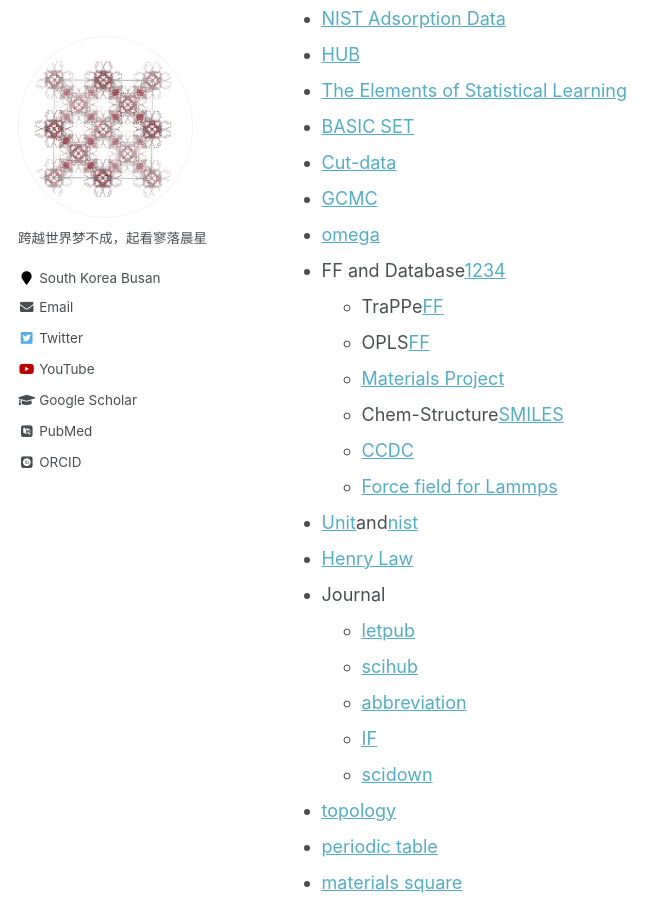
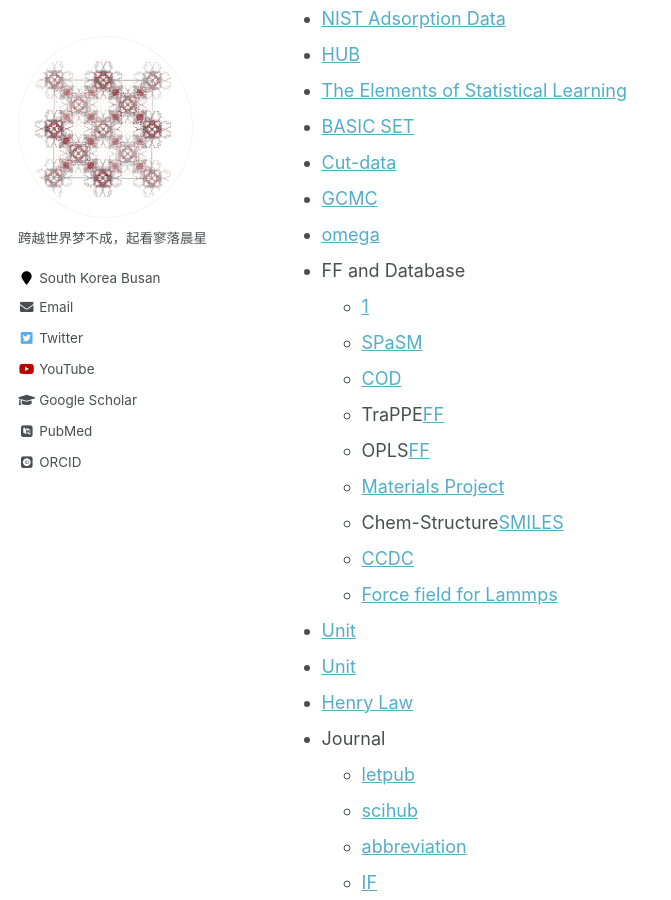
Before and after one commit to sxm13/ZGBshenxiaomoCV.github.io, a Jekyll site: the page built from _pages/markdown.md, in a window 1280 px wide and 900 px high, scrolled down 2807 px. Shown: the whole window, without its empty margins (0-671 px from the left). Built offline with Jekyll 4.4.1, drawn with Linux system fonts in a browser that asks for light colours; some web fonts are replaced.

Commit message:
Update markdown.md

```diff
--- a/_pages/markdown.md
+++ b/_pages/markdown.md
@@ -86,14 +86,18 @@
 * [Cut-data](https://apps.automeris.io/wpd/)
 * [GCMC](https://www.eng.buffalo.edu/~kofke/ce530/Lectures/Lecture22/sld002.htm)
 * [omega](http://www.ap1700.com/ShowWord33.htm)
-* FF and Database[1](https://www.ctcms.nist.gov/potentials/)[2](https://spasmmini.weebly.com/potentials.html)[3](https://sites.gatech.edu/sxu66)[4](http://www.crystallography.net/cod/search.html)
-  * TraPPe[FF](http://trappe.oit.umn.edu/)
+* FF and Database
+  * [1](https://www.ctcms.nist.gov/potentials/)
+  * [SPaSM](https://spasmmini.weebly.com/potentials.html)
+  * [COD](http://www.crystallography.net/cod/search.html)
+  * TraPPE[FF](http://trappe.oit.umn.edu/)
   * OPLS[FF](http://zarbi.chem.yale.edu/ligpargen/)
   * [Materials Project](https://materialsproject.org/)
   * Chem-Structure[SMILES](http://www.chemexper.com/)
   * [CCDC](https://www.ccdc.cam.ac.uk/)
   * [Force field for Lammps](https://openkim.org/)
-* [Unit](https://www.colby.edu/chemistry/PChem/Hartree.html)and[nist](http://wild.life.nctu.edu.tw/class/common/energy-unit-conv-table.html)
+* [Unit](https://www.colby.edu/chemistry/PChem/Hartree.html)
+* [Unit](http://wild.life.nctu.edu.tw/class/common/energy-unit-conv-table.html)
 * [Henry Law](https://www.henrys-law.org/henry/)
 * Journal
   * [letpub](http://www.letpub.com.cn/index.php?page=journalapp&view=search)
```
